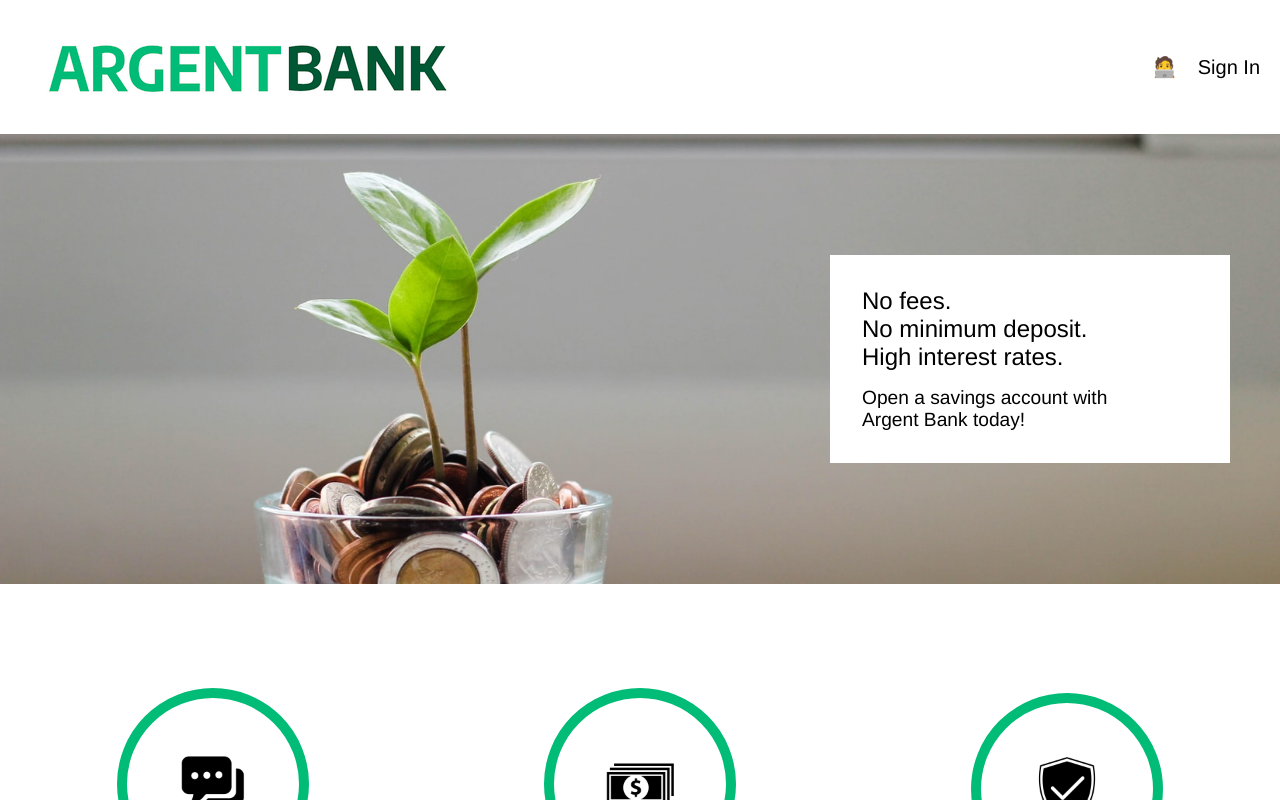
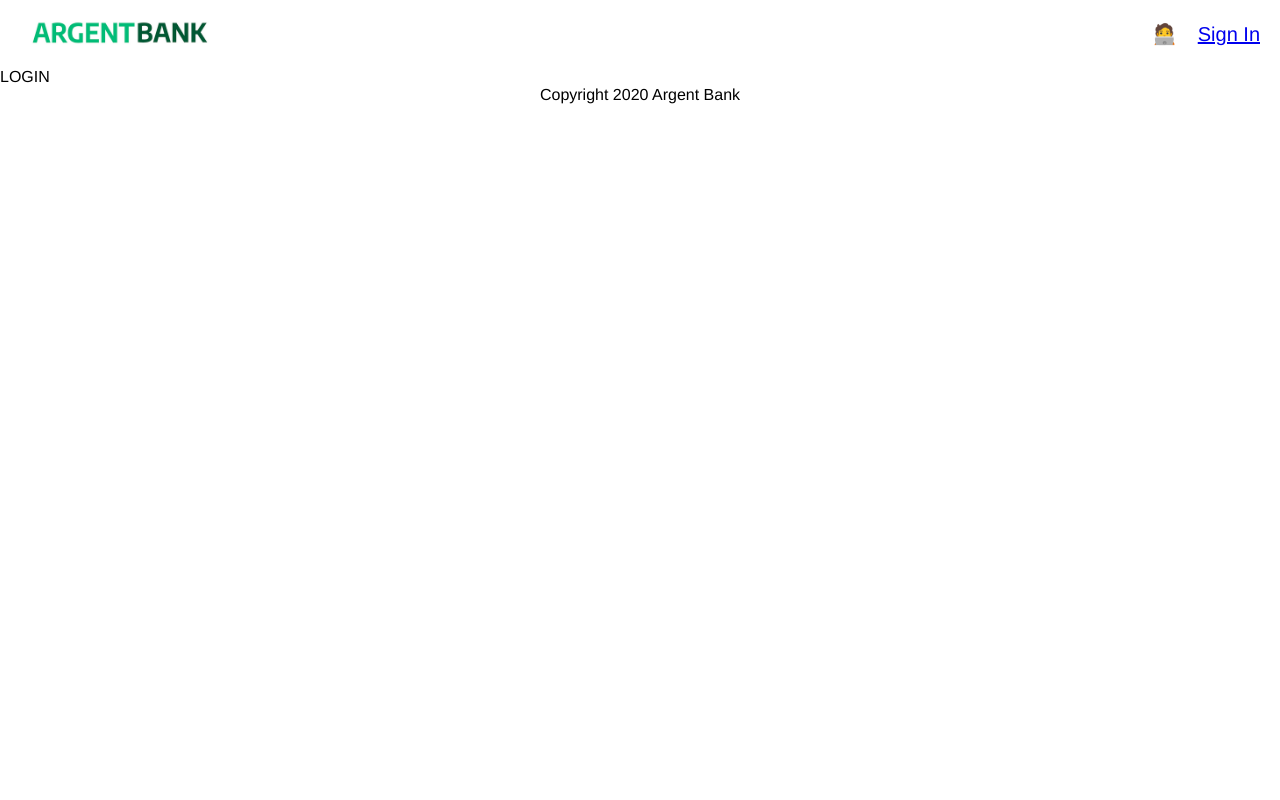
Before and after one commit to Guillaume-Gozillon/argent-bank, a React (Create React App) app: page /login in a window 1280 px wide. Shown: the top 800 px of the page. Built offline with nearby package versions, Linux system fonts and the light colour scheme.

Commit message:
Add components login + footer

```diff
--- a/src/App.js
+++ b/src/App.js
@@ -1,10 +1,21 @@
 import "./styles/app.scss"
 import Home from "./pages/Home"
+import Login from "./pages/Login"
+
+
+import { Switch, Route } from "react-router"
 
 const App = () => {
   return (
     <div className="App">
-      <Home />
+      <Switch>
+      <Route path='/' exact >
+        <Home />
+      </Route>
+      <Route path='/login' exact >
+        <Login />
+      </Route>
+      </Switch>
     </div>
   )
 }
--- a/src/components/Footer.jsx
+++ b/src/components/Footer.jsx
@@ -1,9 +1,9 @@
 const Footer = () => {
 
     return (
-        <div>
+        <footer>
             <p>Copyright 2020 Argent Bank</p>
-        </div>
+        </footer>
     )
 }
 
--- a/src/components/Nav.jsx
+++ b/src/components/Nav.jsx
@@ -1,4 +1,5 @@
 import logo from '../img/logo.png'
+import { Link } from 'react-router-dom'
 
 const Nav = () => {
 
@@ -7,10 +8,12 @@ const Nav = () => {
 
     return (
         <nav>
-            <img src={logo} alt="logo" />
+            <Link to='/'>
+                <img src={logo} alt="logo" />
+            </Link>
             <div className="login">
                 <p className='logimg'>🧑‍💻</p>
-                <p>Sign In</p>
+                <Link to='/login'>Sign In</Link>
             </div>
         </nav>
     )
--- a/src/index.js
+++ b/src/index.js
@@ -1,16 +1,16 @@
-import React from 'react';
-import ReactDOM from 'react-dom';
-import App from './App';
-import reportWebVitals from './reportWebVitals';
+import React from 'react'
+import ReactDOM from 'react-dom'
+import App from './App'
+import reportWebVitals from './reportWebVitals'
+import { BrowserRouter } from 'react-router-dom'
 
 ReactDOM.render(
   <React.StrictMode>
-    <App />
+    <BrowserRouter>
+      <App />
+    </BrowserRouter>
   </React.StrictMode>,
   document.getElementById('root')
-);
+)
 
-// If you want to start measuring performance in your app, pass a function
-// to log results (for example: reportWebVitals(console.log))
-// or send to an analytics endpoint. Learn more: https://bit.ly/CRA-vitals
-reportWebVitals();
+reportWebVitals()
--- /dev/null
+++ b/src/pages/Login.jsx
@@ -0,0 +1,15 @@
+import Nav from "../components/Nav"
+import Footer from "../components/Footer"
+
+const Login = () => {
+
+    return (
+        <div>
+            <Nav />
+            <p>LOGIN</p>
+            <Footer />
+        </div>
+    )
+}
+
+export default Login
--- /dev/null
+++ b/src/styles/_footer.scss
@@ -0,0 +1,3 @@
+footer {
+    text-align: center;
+}
--- a/src/styles/_home.scss
+++ b/src/styles/_home.scss
@@ -1,19 +1,3 @@
-nav {
-    display: flex;
-    justify-content: space-between;
-    align-items: center;
-    padding: 5px 20px;
-    & .login {
-        display: flex;
-        justify-content: space-between;
-        align-items: center;
-        font-size: 1.25rem;
-    }
-    & .logimg {
-        margin-right: 1.3rem;
-    }
-}
-
 .slogan-container {
     position: relative;
     background-image: url('../img/bank-tree.jpg');
@@ -58,6 +42,7 @@ nav {
     display: flex;
     justify-content: space-around;
     padding-top: 4rem;
+    border-bottom: 1.5px solid rgba(0, 0, 0, 0.267);
     & .circle-icone {
         display: flex;
         justify-content: center;
--- /dev/null
+++ b/src/styles/_nav.scss
@@ -0,0 +1,18 @@
+nav {
+    display: flex;
+    justify-content: space-between;
+    align-items: center;
+    padding: 5px 20px;
+    & .login {
+        display: flex;
+        justify-content: space-between;
+        align-items: center;
+        font-size: 1.25rem;
+    }
+    & .logimg {
+        margin-right: 1.3rem;
+    }
+    & img {
+        width: 200px;
+    }
+}
--- a/src/styles/app.scss
+++ b/src/styles/app.scss
@@ -11,3 +11,5 @@ body {
 li {list-style: none;}
 
 @import './home';
+@import './nav';
+@import './footer';
```
Also changed, not shown: src/pages/Home.jsx (+34 -0 lines).
